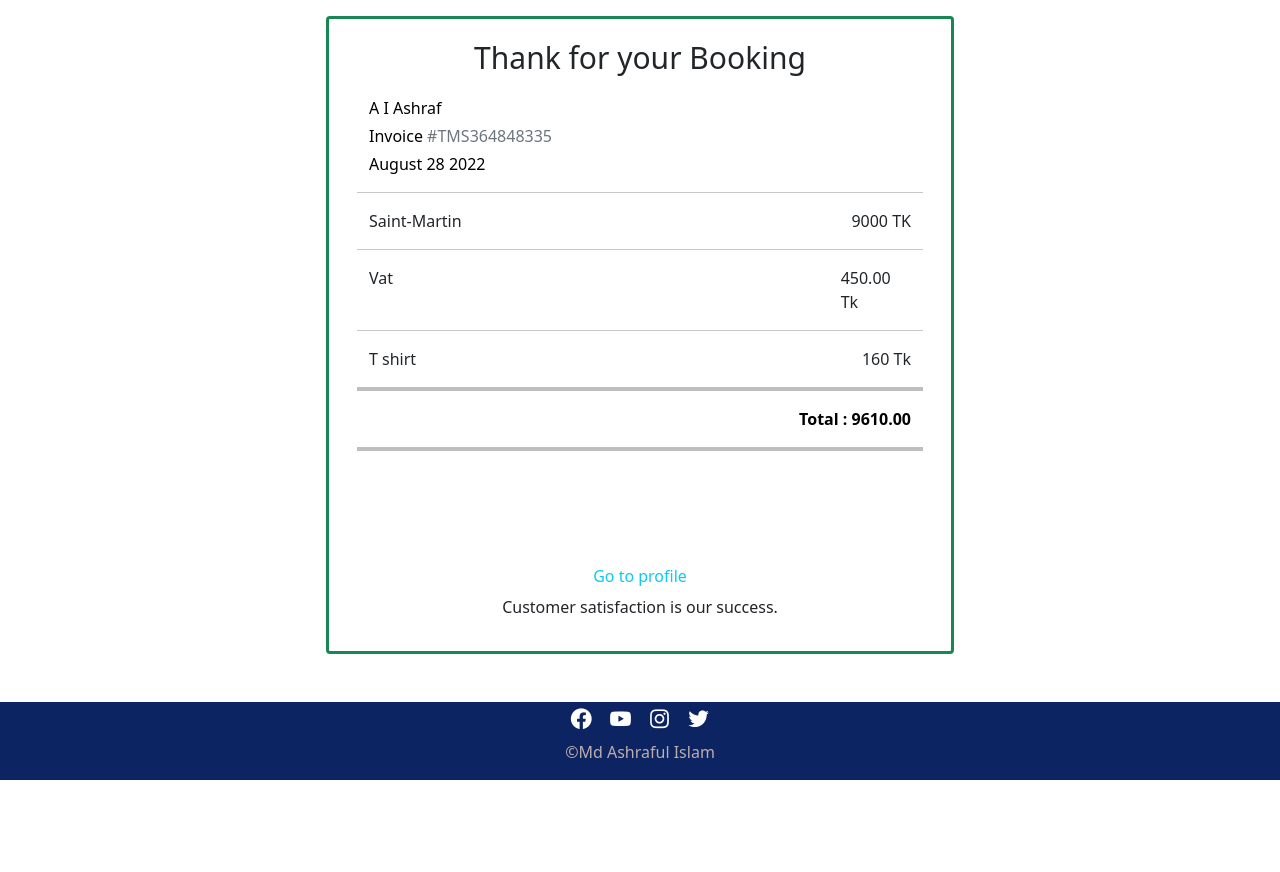
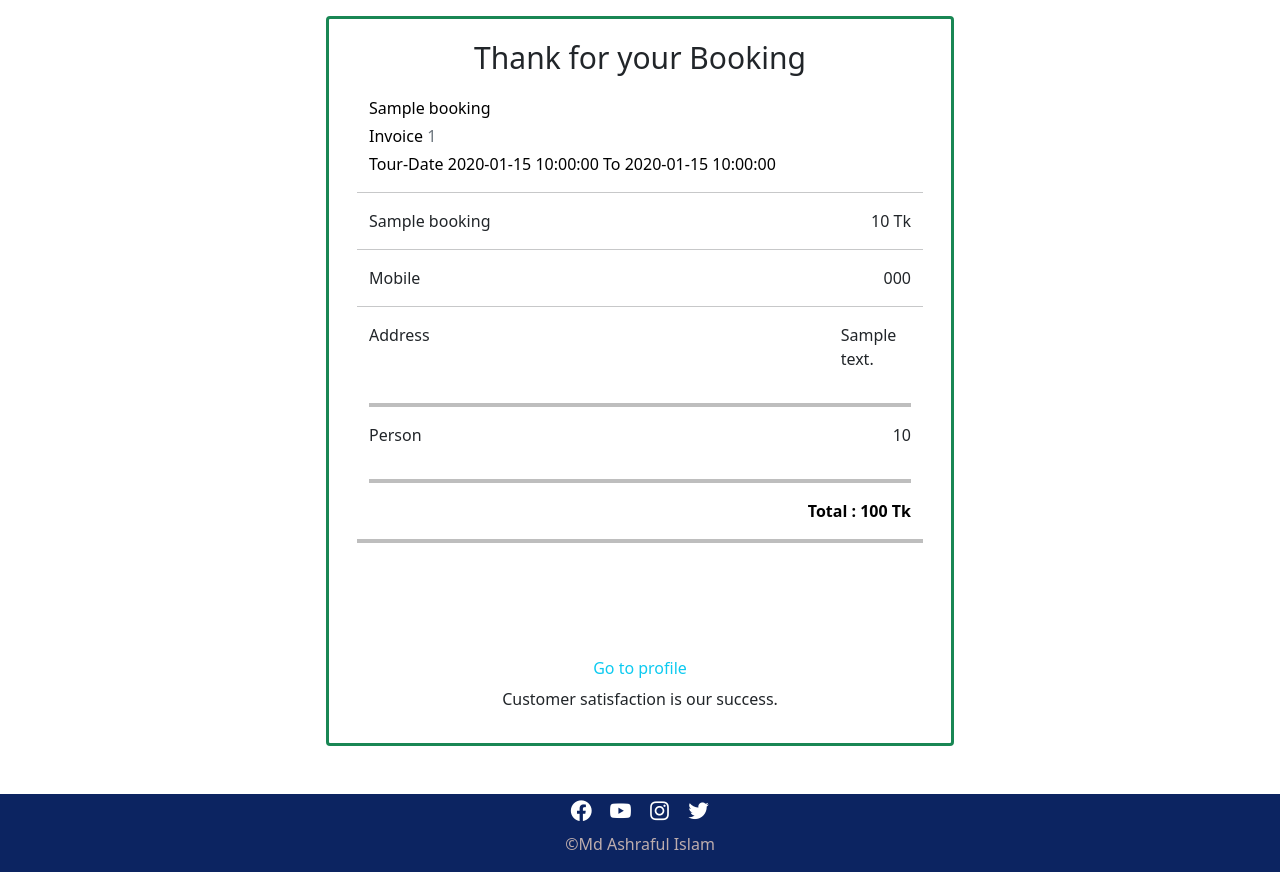
Before and after one commit to ai-ashraf/Tour-Management-System, a PHP site: page /invoice.php in a window 1280 px wide. Shown: the part 128-1000 px from the top of the page. Before the commit the page ends 908 px from the top, so only its background shows below. Run offline with PHP 8.4, Linux system fonts and the light colour scheme; the visitor is signed in with stand-in values (Sample User, id 1); tables that the repository leaves empty or names only in its code hold one stand-in row (values such as "Sample post").

Commit message:
Add booking method with invoice using mysql database

```diff
--- a/invoice.php
+++ b/invoice.php
@@ -1,4 +1,20 @@
 <?php include_once("./header.php");?>
+<?php
+include("./db/connect-db.php");
+if(session_status()==PHP_SESSION_NONE){
+    session_start();
+  }
+  global $conn;
+  $userid = $_SESSION['user_id'];
+
+
+  $sql="SELECT * FROM booking WHERE user_id='$userid' ";
+  $rs = mysqli_query($conn,$sql);
+         while($row= mysqli_fetch_array($rs)){
+
+
+
+?>
 <!doctype html>
 <html lang="en">
   <head>
@@ -23,46 +39,57 @@
             <p class="text-center" style="font-size: 30px;">Thank for your Booking</p>
             <div class="row">
               <ul class="list-unstyled">
-                <li class="text-black">A I Ashraf</li>
-                <li class="text-muted mt-1"><span class="text-black">Invoice</span> #TMS364848335</li>
-                <li class="text-black mt-1">August 28 2022</li>
+                <li class="text-black"><?php echo $row['name'];?></li>
+                <li class="text-muted mt-1"><span class="text-black">Invoice </span> <?php echo $row['booking_id'];?></li>
+                <li class="text-black mt-1"><span class="text-black">Tour-Date </span><?php echo $row['start_date'];?> To <?php echo $row['end_date'];?></li>
               </ul>
               <hr>
               <div class="col-xl-10">
-                <p>Saint-Martin</p>
+                <p><?php echo $row['package_name'];?></p>
               </div>
               <div class="col-xl-2">
-                <p class="float-end">9000 TK
-                </p>
+                <p class="float-end"><?php echo $row['price'];?> Tk </p>
+
               </div>
               <hr>
             </div>
             <div class="row">
               <div class="col-xl-10">
-                <p>Vat</p>
+                <p>Mobile</p>
               </div>
               <div class="col-xl-2">
-                <p class="float-end">450.00 Tk
-                </p>
+                <p class="float-end"><?php echo $row['mobile'];?> </p>
+
               </div>
               <hr>
             </div>
             <div class="row">
               <div class="col-xl-10">
-                <p>T shirt</p>
+                <p>Address</p>
               </div>
               <div class="col-xl-2">
-                <p class="float-end">160 Tk
-                </p>
+                <p class="float-end"><?php echo $row['address'];?></p>
+
+              </div>
               </div>
               <hr style="border: 2px solid black;">
+              <div class="row">
+              <div class="col-xl-10">
+                <p>Person</p>
+              </div>
+              <div class="col-xl-2">
+                <p class="float-end"><?php echo $row['amount'];?></p>
+
+              </div>
             </div>
+            <hr style="border: 2px solid black;">
             <div class="row text-black">
 
               <div class="col-xl-12">
-                <p class="float-end fw-bold">Total : 9610.00
+                <p class="float-end fw-bold">Total : <?php echo $row['price'] * $row['amount'];?> Tk
                 </p>
               </div>
+
               <hr style="border: 2px solid black;">
             </div>
             <div class="text-center" style="margin-top: 90px;">
@@ -76,6 +103,7 @@
     </div>
 </div>
 </div>
+<?php } ?>
 
 
 
--- a/login.php
+++ b/login.php
@@ -18,7 +18,7 @@ if(isset($_POST['email']) && isset($_POST['password'])){
             $_SESSION['first_name']=$first_name;
 
 
-            header('location:./index.php');
+            header('location:./package-list.php');
         //    header(location:redirect()->back());
             // header('Location: ' . $_SERVER['HTTP_REFERER']);
         }
```
Also changed, not shown: admin/index.php (+41 -8 lines), booking.php (+50 -39 lines), profile.php (+10 -26 lines).
